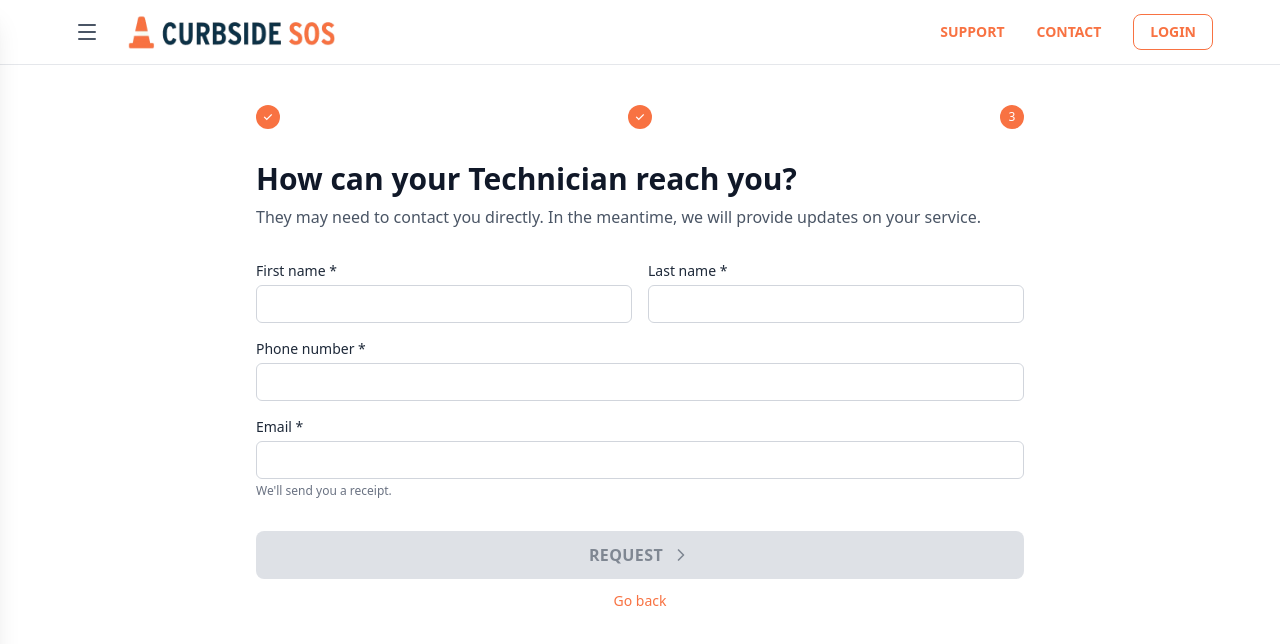
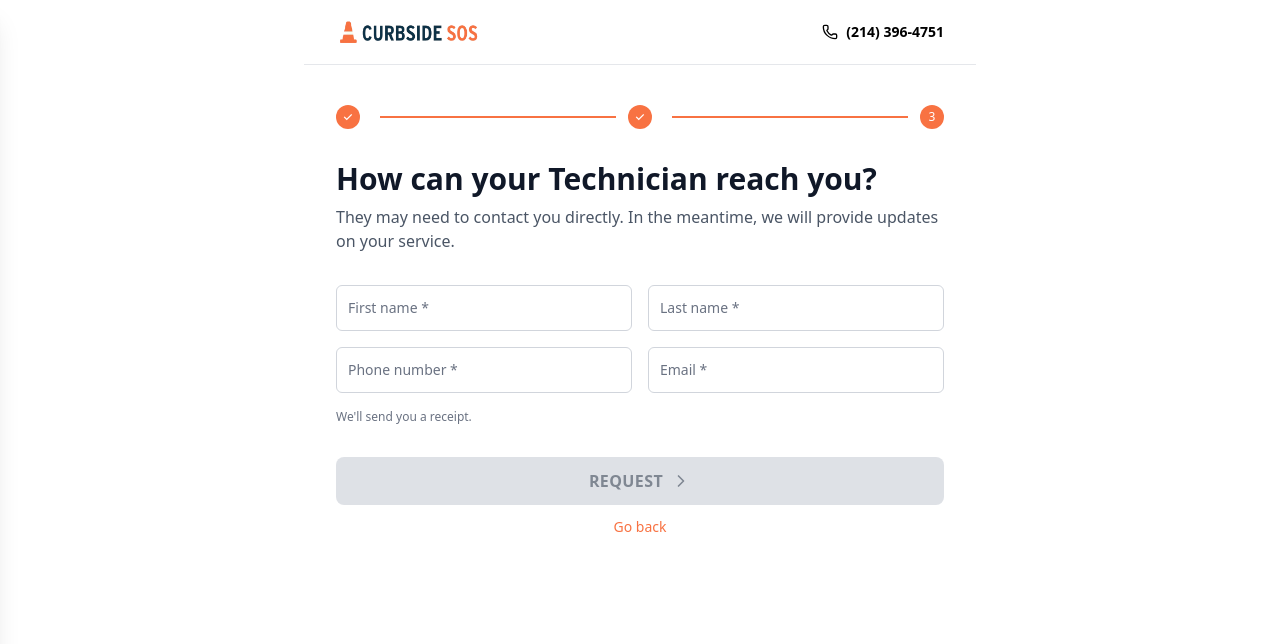
Before and after one commit to Hamzaali0088/curbsidesos, a Next.js app: page /rescue/1/motorist in a window 1280 px wide. Shown: the top 644 px of the page. Built offline with nearby package versions, Linux system fonts and the light colour scheme.

Commit message:
navbar and home services link

```diff
--- a/src/components/common/FloatingInput.jsx
+++ b/src/components/common/FloatingInput.jsx
@@ -31,7 +31,7 @@ export default function FloatingInput({
         htmlFor={id}
         className={`pointer-events-none absolute left-3 text-sm transition-all duration-200 ${
           isFocused || hasValue
-            ? "top-1 text-xs text-primary"
+            ? "top-[-9px] bg-white px-1 text-xs text-primary"
             : "top-1/2 -translate-y-1/2 text-gray-500"
         }`}
       >
--- a/src/components/common/ServiceIcon.jsx
+++ b/src/components/common/ServiceIcon.jsx
@@ -7,6 +7,7 @@ const SIZE_CLASSES = {
 };
 
 export default function ServiceIcon({
+  isBorder = true,
   src,
   alt,
   size = "md",
@@ -16,7 +17,7 @@ export default function ServiceIcon({
 
   return (
     <div
-      className={`flex items-center h-20 w-20 justify-center rounded-full border-2 border-gray-300 `}
+      className={`flex items-center h-20 w-20 justify-center rounded-full ${isBorder ? "border-2 border-gray-300" : ""} `}
     >
       <Image
         src={src}
--- a/src/components/home/FAQSection.jsx
+++ b/src/components/home/FAQSection.jsx
@@ -48,16 +48,22 @@ function FAQItem({ question, answer, isOpen, onToggle }) {
       >
         <span className="text-lg font-bold text-gray-900">{question}</span>
         <ChevronDown
-          className={`h-5 w-5 shrink-0 text-gray-500 transition-transform ${
+          className={`h-5 w-5 shrink-0 text-gray-500 transition-transform duration-500 ${
             isOpen ? "rotate-180" : ""
           }`}
         />
       </button>
-      {isOpen && (
-        <div className="pb-5 pr-8 text-gray-600">
-          <Paragraph>{answer}</Paragraph>
+      <div
+        className={`grid transition-[grid-template-rows] duration-500 ease-in-out ${
+          isOpen ? "grid-rows-[1fr]" : "grid-rows-[0fr]"
+        }`}
+      >
+        <div className="min-h-0 overflow-hidden">
+          <div className="pb-5 pr-8 text-gray-600">
+            <Paragraph>{answer}</Paragraph>
+          </div>
         </div>
-      )}
+      </div>
     </div>
   );
 }
--- a/src/components/home/Header.jsx
+++ b/src/components/home/Header.jsx
@@ -4,6 +4,7 @@ import Link from "next/link";
 import { useRouter } from "next/router";
 import { Menu, X } from "lucide-react";
 import Container from "@/components/common/Container";
+import { Phone } from "lucide-react";
 
 const sideMenuLinks = [
   { label: "Home", href: "/" },
@@ -24,7 +25,7 @@ const downloadLinks = [
   { label: "Android", href: "/download/android" },
 ];
 
-export default function Header() {
+export default function Header({ contactNumber }) {
   const [isMenuOpen, setIsMenuOpen] = useState(false);
   const router = useRouter();
 
@@ -36,6 +37,20 @@ export default function Header() {
         <Container>
           <div className="flex h-16 items-center justify-between">
             <div className="flex items-center gap-4">
+
+              <div>
+                {contactNumber ? (
+                  <Link href="/" className="flex items-center">
+                    <Image
+                      src="/st-images/brand/logo.png"
+                      alt="Curbside SOS"
+                      width={160}
+                      height={40}
+                      className="h-[30px] w-auto object-contain"
+                    />
+                  </Link>
+                ) : (
+                  < div className="flex items-center gap-2">
                     <button
                       type="button"
                       onClick={() => setIsMenuOpen(true)}
@@ -44,6 +59,7 @@ export default function Header() {
                     >
                       <Menu className="h-6 w-6" />
                     </button>
+
                     <Link href="/" className="flex items-center">
                       <Image
                         src="/st-images/brand/logo.png"
@@ -54,7 +70,22 @@ export default function Header() {
                       />
                     </Link>
                   </div>
+
+                )}
+
+
+
+              </div>
+
+            </div>
             <nav className="hidden text-primary font-bold items-center gap-8 lg:flex">
+              {contactNumber ? (
+                <div className="flex items-center gap-2 text-black">
+                  <Phone className="h-4 w-4" />
+                  <a href={`tel:${contactNumber}`} className=" text-sm hover:text-secondary">
+                    {contactNumber}
+                  </a></div>) : (
+                <>
                   <Link
                     href="/support"
                     className="text-sm hover:text-secondary"
@@ -73,6 +104,9 @@ export default function Header() {
                   >
                     LOGIN
                   </Link>
+                </>
+              )}
+
             </nav>
           </div>
         </Container>
@@ -84,15 +118,13 @@ export default function Header() {
         tabIndex={isMenuOpen ? 0 : -1}
         onClick={closeMenu}
         onKeyDown={(e) => e.key === "Escape" && closeMenu()}
-        className={`fixed inset-0 z-[60] bg-black/30 backdrop-blur-sm transition-opacity duration-700 ease-in-out ${
-          isMenuOpen ? "pointer-events-auto opacity-100" : "pointer-events-none opacity-0"
+        className={`fixed inset-0 z-[60] bg-black/30 backdrop-blur-sm transition-opacity duration-700 ease-in-out ${isMenuOpen ? "pointer-events-auto opacity-100" : "pointer-events-none opacity-0"
           }`}
         aria-label="Close menu"
         aria-hidden={!isMenuOpen}
       />
       <aside
-        className={`fixed left-0 top-0 z-[70] h-full w-[min(320px,85vw)] bg-white shadow-xl transition-transform duration-700 ease-in-out ${
-          isMenuOpen ? "translate-x-0" : "-translate-x-full"
+        className={`fixed left-0 top-0 z-[70] h-full w-[min(320px,85vw)] bg-white shadow-xl transition-transform duration-700 ease-in-out ${isMenuOpen ? "translate-x-0" : "-translate-x-full"
           }`}
         aria-label="Navigation menu"
         aria-hidden={!isMenuOpen}
@@ -113,8 +145,7 @@ export default function Header() {
               key={href}
               href={href}
               onClick={closeMenu}
-                  className={`px-6 py-3 text-left text-base font-medium ${
-                    router.pathname === href
+              className={`px-6 py-3 text-left text-base font-medium ${router.pathname === href
                   ? "text-primary"
                   : "text-gray-900 hover:text-primary"
                 }`}
--- a/src/components/home/ServicesSection.jsx
+++ b/src/components/home/ServicesSection.jsx
@@ -1,15 +1,16 @@
+import Link from "next/link";
 import Container from "@/components/common/Container";
 import Heading2 from "@/components/common/Heading2";
 import Paragraph from "@/components/common/Paragraph";
 import ServiceIcon from "@/components/common/ServiceIcon";
 
 const services = [
-  { name: "Flat Tire", image: "/st-images/services/flat-tire.png" },
-  { name: "Won't Start", image: "/st-images/services/won_t-start.png" },
-  { name: "Locked Out", image: "/st-images/services/locked-out.png" },
-  { name: "Out of Gas", image: "/st-images/services/out-of-gas.png" },
-  { name: "Basic Tow", image: "/st-images/services/basic-tow.png" },
-  { name: "Winch Out", image: "/st-images/services/winch-out.png" },
+  { id: "flat-tire", name: "Flat Tire", image: "/st-images/services/flat-tire.png" },
+  { id: "wont-start", name: "Won't Start", image: "/st-images/services/won_t-start.png" },
+  { id: "locked-out", name: "Locked Out", image: "/st-images/services/locked-out.png" },
+  { id: "out-of-gas", name: "Out of Gas", image: "/st-images/services/out-of-gas.png" },
+  { id: "basic-tow", name: "Basic Tow", image: "/st-images/services/basic-tow.png" },
+  { id: "winch-out", name: "Winch Out", image: "/st-images/services/winch-out.png" },
 ];
 
 export default function ServicesSection() {
@@ -29,8 +30,12 @@ export default function ServicesSection() {
           </p>
         </div>
         <div className="mx-auto mt-16 grid max-w-2xl grid-cols-2 gap-12 sm:grid-cols-3 sm:gap-16">
-          {services.map(({ name, image }) => (
-            <div key={name} className="flex flex-col items-center text-center">
+          {services.map(({ id, name, image }) => (
+            <Link
+              key={id}
+              href={`/rescue?tab=details&serviceId=${id}`}
+              className="flex flex-col items-center text-center transition-opacity hover:opacity-90"
+            >
               <ServiceIcon
                 src={image}
                 alt={name}
@@ -40,7 +45,7 @@ export default function ServicesSection() {
               <span className="mt-4 text-base border border-primary px-4 py-2 rounded-lg  font-semibold uppercase tracking-wide text-primary">
                 {name}
               </span>
-            </div>
+            </Link>
           ))}
         </div>
       </Container>
--- a/src/data/services.json
+++ b/src/data/services.json
@@ -6,7 +6,7 @@
       "icon": "/st-images/services/flat-tire.png",
       "situation": {
         "title": "Describe the situation",
-        "description": "Help us get you back on the road by answering a few quick questions.",
+        "description": "When roadside assistance arrives, they swiftly assess the situation, replace the flat tire with a spare, and ensure it's properly inflated before you depart.",
         "questions": [
           {
             "id": "spare_tire",
--- a/src/pages/get-support.jsx
+++ b/src/pages/get-support.jsx
@@ -49,8 +49,8 @@ export default function GetSupport() {
       <Head>
         <title>Rescue | Curbside SOS</title>
       </Head>
-      <div className="min-h-screen bg-white text-gray-900 max-w-3xl mx-auto">
-        <Header />
+      <div className="min-h-screen bg-white text-gray-900 max-w-2xl mx-auto">
+        <Header contactNumber="(214) 396-4751"/>
         <main>
           <Container className="py-8">
             {/* Breadcrumbs */}
@@ -115,8 +115,8 @@ export default function GetSupport() {
                     const service = getServiceById(selectedServiceId);
                     return (
                       <div className="mt-4 space-y-6">
-                        <div className="rounded-xl border border-gray-200 bg-white p-6 shadow-sm">
-                          <div className="mb-4 flex items-center gap-3">
+                        <div className="rounded-xl border border-gray-200 bg-white px-6 py-4 shadow-sm">
+                          <div className=" flex items-center gap-3">
                             <ServiceIcon
                               src={service.icon}
                               alt={service.name}
@@ -126,10 +126,10 @@ export default function GetSupport() {
                               {service.name}
                             </span>
                           </div>
-                          <p className="text-sm text-gray-700">
+                        </div>
+                          <p className="text-lg md:text-xl font-medium text-gray-700">
                             {service.situation.description}
                           </p>
-                        </div>
 
                         <div className="space-y-3">
                           <button
--- a/src/pages/rescue/[id]/location.jsx
+++ b/src/pages/rescue/[id]/location.jsx
@@ -77,11 +77,11 @@ export default function RescueLocationPage() {
       <Head>
         <title>Set your location | Curbside SOS</title>
       </Head>
-      <div className="min-h-screen bg-white text-gray-900 max-w-3xl mx-auto">
-        <Header />
+      <div className="min-h-screen bg-white text-gray-900 max-w-2xl mx-auto">
+        <Header contactNumber="(214) 396-4751"/>
         <main>
           <Container className="py-8">
-            <div className="mx-auto max-w-2xl">
+            <div className="mx-auto max-w-full">
               <div className="flex items-start justify-between gap-6">
                 <div>
                   <h1 className="text-2xl font-bold text-gray-900 sm:text-3xl">
@@ -97,7 +97,8 @@ export default function RescueLocationPage() {
                       src={serviceConfig.icon}
                       alt={serviceConfig.name}
                       size="sm"
-                      className="border-none bg-primary/10"
+                      isBorder={false}
+                      className="bg-primary/10"
                     />
                   </div>
                 )}
--- a/src/pages/rescue/[id]/motorist.jsx
+++ b/src/pages/rescue/[id]/motorist.jsx
@@ -6,6 +6,7 @@ import Header from "@/components/home/Header";
 import Container from "@/components/common/Container";
 import Image from "next/image";
 import ServiceIcon from "@/components/common/ServiceIcon";
+import FloatingInput from "@/components/common/FloatingInput";
 
 function getServiceImage(service) {
   if (service === "basic-tow") return "/st-images/services/basic-tow.png";
@@ -48,11 +49,11 @@ export default function RescueMotoristPage() {
       <Head>
         <title>How can your Technician reach you? | Curbside SOS</title>
       </Head>
-      <div className="min-h-screen bg-white text-gray-900">
-        <Header />
+      <div className="min-h-screen bg-white text-gray-900 max-w-2xl mx-auto">
+        <Header contactNumber="(214) 396-4751"/>
         <main>
           <Container className="py-10">
-            <div className="mx-auto max-w-3xl">
+            <div className="mx-auto max-w-full">
               {/* Step indicator */}
               <div className="mb-8">
                 <div className="flex items-center justify-between gap-3 text-xs font-medium uppercase tracking-wide">
@@ -60,10 +61,12 @@ export default function RescueMotoristPage() {
                     <div className="flex h-6 w-6 items-center justify-center rounded-full bg-primary text-xs text-white">
                       ✓
                     </div>
+                    <div className="ml-2 flex-1 h-[2px] bg-primary" />
                   {/* Step 2 - completed */}
                   <div className="flex h-6 w-6 items-center justify-center rounded-full bg-primary text-xs text-white">
                     ✓
                   </div>
+                  <div className="ml-2 flex-1 h-[2px] bg-primary" />
                   {/* Step 3 - active */}
                   <div className="flex h-6 w-6 items-center justify-center rounded-full bg-primary text-xs text-white">
                     3
@@ -101,72 +104,45 @@ export default function RescueMotoristPage() {
                 }}
               >
                 <div className="grid gap-4 sm:grid-cols-2">
-                  <div>
-                    <label
-                      htmlFor="firstName"
-                      className="mb-1 block text-sm font-medium text-gray-800"
-                    >
-                      First name *
-                    </label>
-                    <input
+
+                    <FloatingInput
                       id="firstName"
+                      label="First name *"
                       type="text"
                       value={form.firstName}
                       onChange={(e) => handleChange("firstName", e.target.value)}
-                      className="w-full rounded-md border border-gray-300 px-3 py-2 text-sm text-gray-900 outline-none focus:border-primary focus:ring-1 focus:ring-primary"
                     />
-                  </div>
-                  <div>
-                    <label
-                      htmlFor="lastName"
-                      className="mb-1 block text-sm font-medium text-gray-800"
-                    >
-                      Last name *
-                    </label>
-                    <input
+                    <FloatingInput
                       id="lastName"
+                      label="Last name *"
                       type="text"
                       value={form.lastName}
                       onChange={(e) => handleChange("lastName", e.target.value)}
-                      className="w-full rounded-md border border-gray-300 px-3 py-2 text-sm text-gray-900 outline-none focus:border-primary focus:ring-1 focus:ring-primary"
                     />
-                  </div>
                 </div>
 
                 <div className="space-y-4">
-                  <div>
-                    <label
-                      htmlFor="phone"
-                      className="mb-1 block text-sm font-medium text-gray-800"
-                    >
-                      Phone number *
-                    </label>
-                    <input
+                    <div className="grid gap-4 sm:grid-cols-2">
+
+                    <FloatingInput
                       id="phone"
+                      label="Phone number *"
                       type="tel"
                       value={form.phone}
                       onChange={(e) => handleChange("phone", e.target.value)}
-                      className="w-full rounded-md border border-gray-300 px-3 py-2 text-sm text-gray-900 outline-none focus:border-primary focus:ring-1 focus:ring-primary"
                     />
-                  </div>
-                  <div>
-                    <label
-                      htmlFor="email"
-                      className="mb-1 block text-sm font-medium text-gray-800"
-                    >
-                      Email *
-                    </label>
-                    <input
+                    <FloatingInput
                       id="email"
+                      label="Email *"
                       type="email"
                       value={form.email}
                       onChange={(e) => handleChange("email", e.target.value)}
-                      className="w-full rounded-md border border-gray-300 px-3 py-2 text-sm text-gray-900 outline-none focus:border-primary focus:ring-1 focus:ring-primary"
                     />
-                    <p className="mt-1 text-xs text-gray-500">
-                      We&apos;ll send you a receipt.
-                    </p>
-                  </div>
+                    </div>
+
+                  <p className="mt-1 text-xs text-gray-500">
+                    We&apos;ll send you a receipt.
+                  </p>
                 </div>
 
                 <div className="mt-8 space-y-3">
--- a/src/pages/rescue/[id]/situation.jsx
+++ b/src/pages/rescue/[id]/situation.jsx
@@ -93,11 +93,11 @@ export default function SituationPage() {
       <Head>
         <title>Describe the situation | Curbside SOS</title>
       </Head>
-      <div className="min-h-screen bg-white text-gray-900 max-w-3xl mx-auto">
-        <Header />
+      <div className="min-h-screen bg-white text-gray-900 max-w-2xl mx-auto">
+        <Header contactNumber="(214) 396-4751"  />
         <main>
           <Container className="py-10">
-            <div className="mx-auto max-w-3xl">
+            <div className="mx-auto max-w-full">
               {/* Step indicator */}
               <div className="mb-8">
                 <div className="flex items-center justify-between gap-3 text-xs font-medium uppercase tracking-wide">
--- a/src/pages/rescue/[id]/vehicle.jsx
+++ b/src/pages/rescue/[id]/vehicle.jsx
@@ -49,8 +49,8 @@ export default function RescueVehiclePage() {
       <Head>
         <title>What type of car do you have? | Curbside SOS</title>
       </Head>
-      <div className="min-h-screen bg-white text-gray-900 max-w-3xl mx-auto">
-        <Header />
+      <div className="min-h-screen bg-white text-gray-900 max-w-2xl mx-auto">
+        <Header contactNumber="(214) 396-4751"/>
         <main>
           <Container className="py-10">
             <div className="mx-auto max-w-3xl">
@@ -67,7 +67,7 @@ export default function RescueVehiclePage() {
                       <div className="flex h-6 w-6 items-center justify-center rounded-full bg-primary text-xs text-white">
                         2
                       </div>
-                      <div className="ml-2 flex-1 h-[2px] bg-primary" />
+                      <div className="ml-2 flex-1 h-[2px] bg-gray-200" />
                   {/* Step 3 - upcoming */}
                   <div className="flex h-6 w-6 items-center justify-center rounded-full border border-gray-300 bg-white text-xs text-gray-500">
                     3
```
Lines whose indentation alone changed are shown as unchanged.
